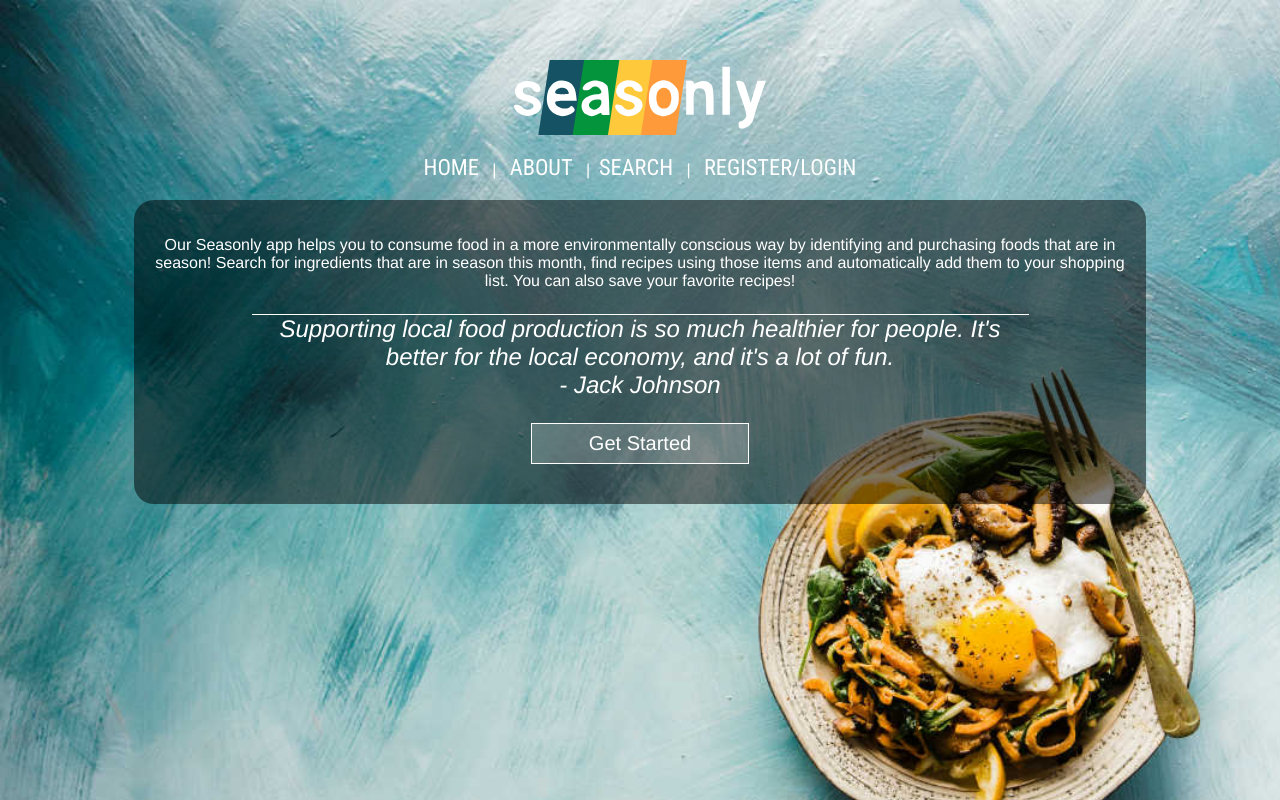
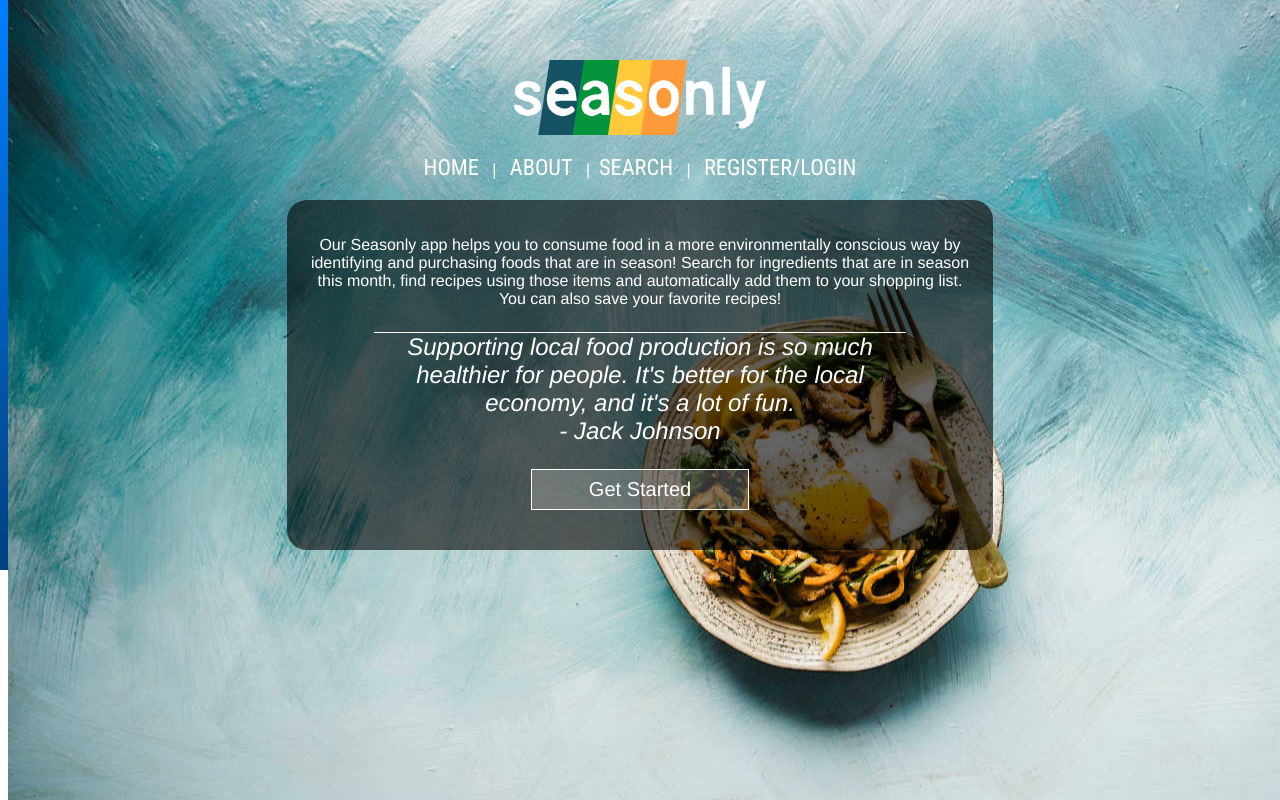
Before and after one commit to team-running-with-scissors/Seasonly, a Vue app: page /#/ in a window 1280 px wide. Built offline with nearby package versions, Linux system fonts and the light colour scheme; a web font is replaced by a local one.

Commit message:
styling consistency

```diff
--- a/public/index.html
+++ b/public/index.html
@@ -11,6 +11,7 @@
     <title>eatSeasonal Home Page</title>
   </head>
   <body class="home">
+    <span id="background-image"></span>
       <noscript>
         <strong>We're sorry but app doesn't work properly without JavaScript enabled. Please enable it to continue.</strong>
       </noscript>
--- a/public/main.css
+++ b/public/main.css
@@ -1,9 +1,28 @@
+@keyframes back-glow {
+    from {
+        background-position: 0 0;
+    }
+    to {
+        background-position: 50% 50%;
+    }
+}
+
+
+#background-image {
+    top: 0;
+    height: 100%;
+    width: 100%;
+    position: fixed;
+    background-position: center;
+    background-image: url("image-full-2.jpg");
+    background-repeat: no-repeat;
+    z-index: -1;
+}
+
 body {
-    background-size: 120%;
-    background-image: url("image-full-2.jpg");
-    background-attachment: fixed;
+    background: linear-gradient(rgb(0, 128, 255), rgb(0, 64, 128));
+    background-size: 800%;
     background-repeat: no-repeat;
-    background-color: aquamarine;
 }
 
 .ghost-button {
@@ -24,3 +43,13 @@ body {
     background-color: #fff;
     color: #000;
 }
+
+.container-main {
+    background-color: rgba(0, 0, 0, .6);
+    max-width: 666px;
+    margin: 20px auto;
+    margin-left: auto;
+    margin-right: auto;
+    border-radius: 20px;
+    padding: 20px 20px 40px 20px;
+}
--- a/src/components/About.vue
+++ b/src/components/About.vue
@@ -1,5 +1,5 @@
 <template>
-  <div class="content" id="about">
+  <div class="container-main" id="about">
     <h1>Team Running with Scissors</h1>
     <h3>Wow look at those guys!</h3>
     <div>
@@ -32,18 +32,6 @@ export default {
 </script>
 
 <style scoped>
-
-#about {
-background-color: rgba(0, 0, 0, .6);
-margin-top: 20px;
-margin-left: 10%;
-margin-right: 10%;
-border-radius: 20px;
-padding-top: 20px;
-padding-left: 20px;
-padding-right: 20px;
-padding-bottom: 40px;
-}
 h1, h3, p {
   color: #fff;
 }
--- a/src/components/FavoriteRecipes.vue
+++ b/src/components/FavoriteRecipes.vue
@@ -1,5 +1,5 @@
 <template>
-  <div id="favorite-recipes">
+  <div id="favorite-recipes" class="container-main">
     <recipe-card
     v-if="recipeZoom"
     :selectedRecipe="selectedRecipe"
@@ -63,22 +63,26 @@ export default {
 };
 </script>
 
-<style>
-
-#favorite-recipes {
-  background-color: rgba(0, 0, 0, .6);
-  margin-top: 20px;
-  margin-left: 10%;
-  margin-right: 10%;
-  border-radius: 20px;
-  padding-top: 20px;
-  padding-left: 20px;
-  padding-right: 20px;
-  padding-bottom: 40px;
-}
-
+<style scoped>
 ul {
   list-style: none;
+  padding: 0 50px;
 }
-
+li {
+  margin: auto;
+  max-width: 200px;
+  border-bottom: 1px solid #fff;
+  padding: 10px;
+}
+li:hover {
+  font-weight: bold;
+  background-color: rgba(255, 255, 255, .69);
+  color: rgb(21, 82, 99);
+  cursor: pointer;
+}
+.ghost-button {
+  width: fit-content;
+  padding: 3px 13px;
+  font-size: 1rem;
+}
 </style>
--- a/src/components/Home.vue
+++ b/src/components/Home.vue
@@ -1,5 +1,5 @@
 <template>
-  <div id="home">
+  <div id="home" class="container-main">
     <p class="content">Our Seasonly app helps you to consume food in a more environmentally conscious way by identifying and purchasing foods that are in season! Search for ingredients that are in season this month, find recipes using those items and automatically add them to your shopping list. You can also save your favorite recipes!</p>
     <blockquote>Supporting local food production is so much healthier for people. It's better for the local economy, and it's a lot of fun.<br />
     - Jack Johnson</blockquote>
@@ -18,20 +18,6 @@ export default {
 </script>
 
 <style scoped>
-
-#home {
-background-color: rgba(0, 0, 0, .5);
-margin-top: 20px;
-margin-left: 10%;
-margin-right: 10%;
-border-radius: 20px;
-padding-top: 20px;
-padding-left: 20px;
-padding-right: 20px;
-padding-bottom: 40px;
-}
-
-
 p {
   color: #fff;
 }
--- a/src/components/Search.vue
+++ b/src/components/Search.vue
@@ -1,6 +1,6 @@
 <template>
 <div>
-  <div id="container-whole" class="content">
+  <div id="container-whole" class="container-main">
     <div id="container-search">
       <input
         id="search-box"
@@ -219,11 +219,6 @@ export default {
   display: flex;
   flex-direction: column;
   justify-content: space-between;
-  width: 777px;
-  margin: 20px auto;
-  background: rgba(0, 0, 0, .69);
-  padding: 20px;
-  border-radius: 20px;
 }
 ul {
   list-style: none;
--- a/src/components/ShoppingList.vue
+++ b/src/components/ShoppingList.vue
@@ -1,5 +1,5 @@
 <template>
-  <div id="shopping-list">
+  <div id="shopping-list" class="container-main">
     <form>
       <ul v-if="userShoppingList.length > 0">
         <h2 class="list-header">Shopping List</h2>
@@ -58,13 +58,6 @@ export default {
 </script>
 
 <style scoped>
-#shopping-list {
-  width: 333px;
-  margin: 20px auto;
-  background: rgba(0, 0, 0, .69);
-  border-top-left-radius: 20px;
-  border-top-right-radius: 20px;
-}
 .list-header {
   font-family: 'Sedgwick Ave', cursive;
   font-size: 2em;
@@ -87,8 +80,9 @@ export default {
   display: flex;
   justify-content: space-around;
   align-items: center;
+  margin: auto;
+  width: 300px;
   /* background-color: rgba(0, 0, 0, .69); */
-  padding: 3px;
   padding-bottom: 20px;
 }
 ul {
```
Also changed, not shown: src/components/User.vue (deleted, +0 -48 lines). Lines whose indentation alone changed are shown as unchanged.
